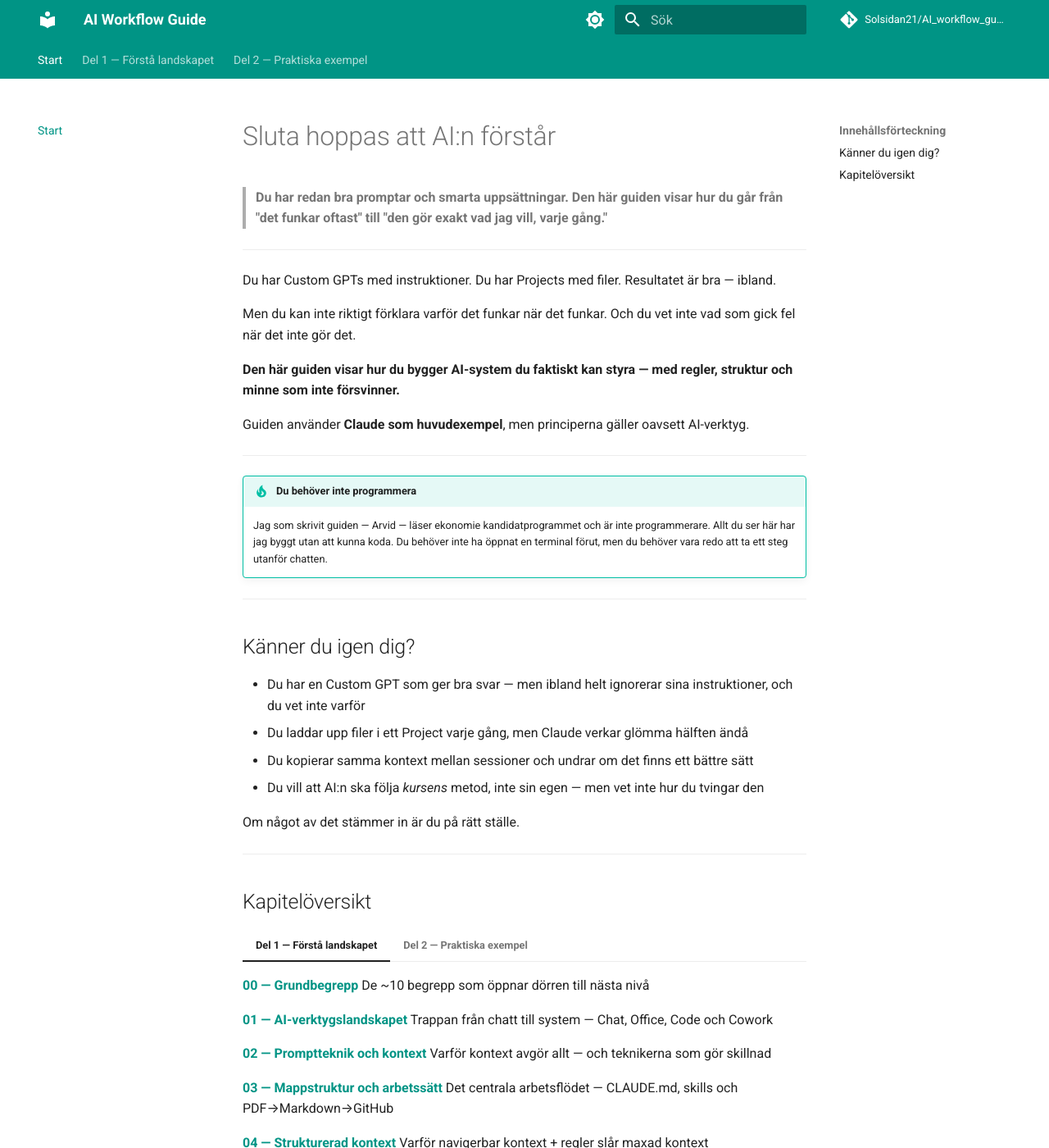
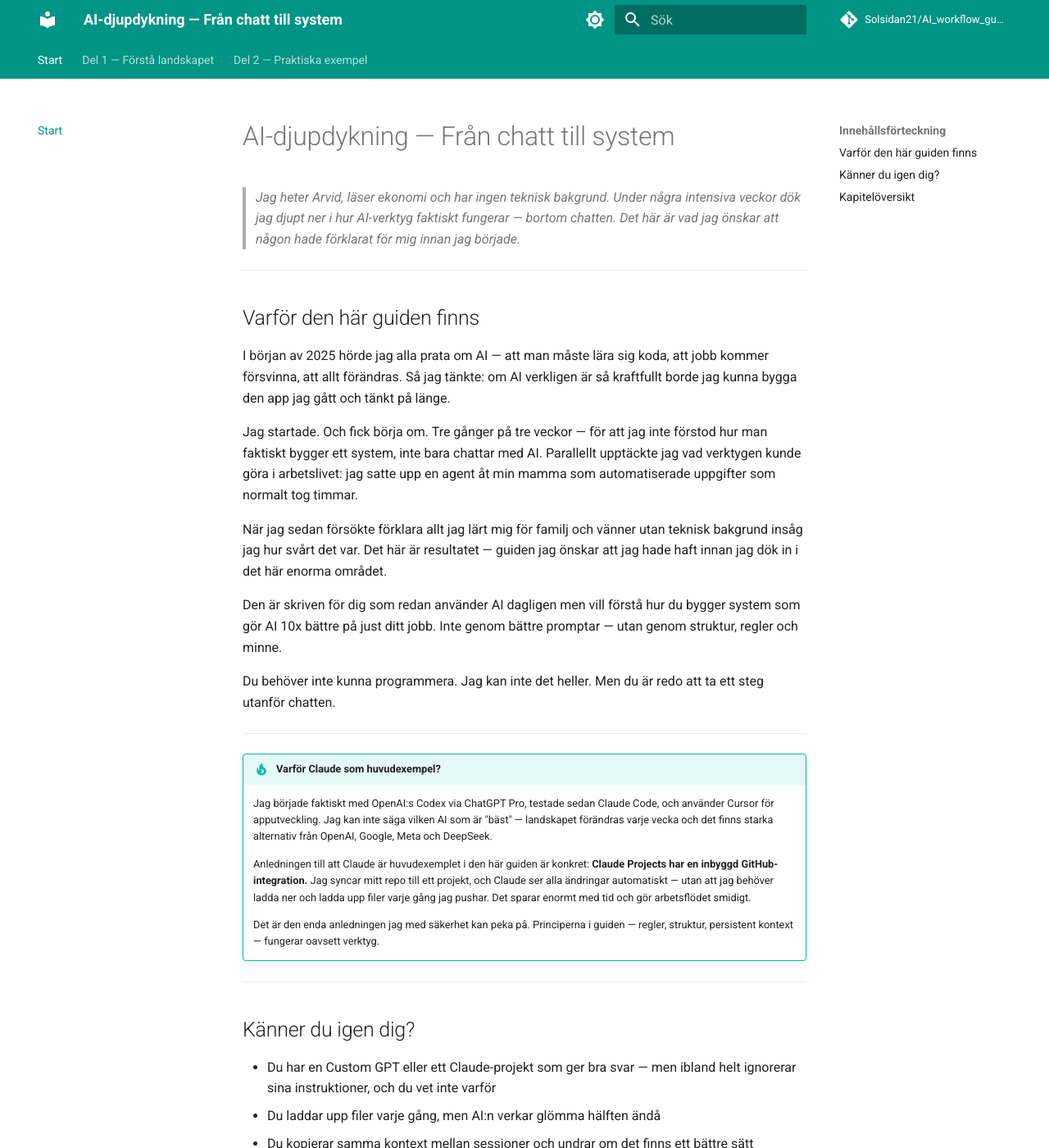
Before and after one commit to Solsidan21/AI_workflow_guide_svenska, an MkDocs documentation site: the page built from docs/index.md, in a window 1280 px wide and 1400 px high. Shown: the whole window at 82% size. Built offline with MkDocs 1.6.1 and Material for MkDocs 9.7.7, drawn with Linux system fonts in a browser that asks for light colours; comment, search, counter and statistics services are not loaded; some of the changed text lies outside the part shown.

Commit message:
Ny index.md med bakgrund och Claude-motivering, uppdatera README, mkdocs.yml och kap 01
Co-Authored-By: Claude Opus 4.6 <noreply@anthropic.com>

```diff
--- a/docs/index.md
+++ b/docs/index.md
@@ -1,36 +1,40 @@
-# Sluta hoppas att AI:n förstår
+# AI-djupdykning — Från chatt till system
 
-> **Du har redan bra promptar och smarta uppsättningar. Den här guiden visar hur du går från "det funkar oftast" till "den gör exakt vad jag vill, varje gång."**
+> *Jag heter Arvid, läser ekonomi och har ingen teknisk bakgrund. Under några intensiva veckor dök jag djupt ner i hur AI-verktyg faktiskt fungerar — bortom chatten. Det här är vad jag önskar att någon hade förklarat för mig innan jag började.*
 
 ---
 
-Du har Custom GPTs med instruktioner.
-Du har Projects med filer.
-Resultatet är bra — ibland.
+## Varför den här guiden finns
 
-Men du kan inte riktigt förklara varför det funkar när det funkar.
-Och du vet inte vad som gick fel när det inte gör det.
+I början av 2025 hörde jag alla prata om AI — att man måste lära sig koda, att jobb kommer försvinna, att allt förändras. Så jag tänkte: om AI verkligen är så kraftfullt borde jag kunna bygga den app jag gått och tänkt på länge.
 
-**Den här guiden visar hur du bygger AI-system du faktiskt kan styra —
-med regler, struktur och minne som inte försvinner.**
+Jag startade. Och fick börja om. Tre gånger på tre veckor — för att jag inte förstod hur man faktiskt bygger ett system, inte bara chattar med AI. Parallellt upptäckte jag vad verktygen kunde göra i arbetslivet: jag satte upp en agent åt min mamma som automatiserade uppgifter som normalt tog timmar.
 
-Guiden använder **Claude som huvudexempel**, men principerna gäller oavsett AI-verktyg.
+När jag sedan försökte förklara allt jag lärt mig för familj och vänner utan teknisk bakgrund insåg jag hur svårt det var. Det här är resultatet — guiden jag önskar att jag hade haft innan jag dök in i det här enorma området.
+
+Den är skriven för dig som redan använder AI dagligen men vill förstå hur du bygger system som gör AI 10x bättre på just ditt jobb. Inte genom bättre promptar — utan genom struktur, regler och minne.
+
+Du behöver inte kunna programmera. Jag kan inte det heller. Men du är redo att ta ett steg utanför chatten.
 
 ---
 
-!!! tip "Du behöver inte programmera"
-    Jag som skrivit guiden — Arvid — läser ekonomie kandidatprogrammet och är inte programmerare. Allt du ser här har jag byggt utan att kunna koda. Du behöver inte ha öppnat en terminal förut, men du behöver vara redo att ta ett steg utanför chatten.
+!!! tip "Varför Claude som huvudexempel?"
+    Jag började faktiskt med OpenAI:s Codex via ChatGPT Pro, testade sedan Claude Code, och använder Cursor för apputveckling. Jag kan inte säga vilken AI som är "bäst" — landskapet förändras varje vecka och det finns starka alternativ från OpenAI, Google, Meta och DeepSeek.
+
+    Anledningen till att Claude är huvudexemplet i den här guiden är konkret: **Claude Projects har en inbyggd GitHub-integration.** Jag syncar mitt repo till ett projekt, och Claude ser alla ändringar automatiskt — utan att jag behöver ladda ner och ladda upp filer varje gång jag pushar. Det sparar enormt med tid och gör arbetsflödet smidigt.
+
+    Det är den enda anledningen jag med säkerhet kan peka på. Principerna i guiden — regler, struktur, persistent kontext — fungerar oavsett verktyg.
 
 ---
 
 ## Känner du igen dig?
 
-- Du har en Custom GPT som ger bra svar — men ibland helt ignorerar sina instruktioner, och du vet inte varför
-- Du laddar upp filer i ett Project varje gång, men Claude verkar glömma hälften ändå
+- Du har en Custom GPT eller ett Claude-projekt som ger bra svar — men ibland helt ignorerar sina instruktioner, och du vet inte varför
+- Du laddar upp filer varje gång, men AI:n verkar glömma hälften ändå
 - Du kopierar samma kontext mellan sessioner och undrar om det finns ett bättre sätt
-- Du vill att AI:n ska följa *kursens* metod, inte sin egen — men vet inte hur du tvingar den
+- Du vill att AI:n ska följa *din* metod, inte sin egen — men vet inte hur du styr den
 
-Om något av det stämmer in är du på rätt ställe.
+Om något av det stämmer in är du på rätt ställe. Den här guiden visar vad som händer när du ger AI regler, struktur och minne.
 
 ---
 
--- a/mkdocs.yml
+++ b/mkdocs.yml
@@ -1,4 +1,4 @@
-site_name: AI Workflow Guide
+site_name: "AI-djupdykning — Från chatt till system"
 site_url: https://solsidan21.github.io/AI_workflow_guide_svenska/
 site_description: En guide för dig som redan använder AI men vill ta språnget från chatt till system
 repo_url: https://github.com/Solsidan21/AI_workflow_guide_svenska
```
Also changed, not shown: README.md (+2 -2 lines), docs/01-verktygslandskapet.md (+1 -1 lines).
